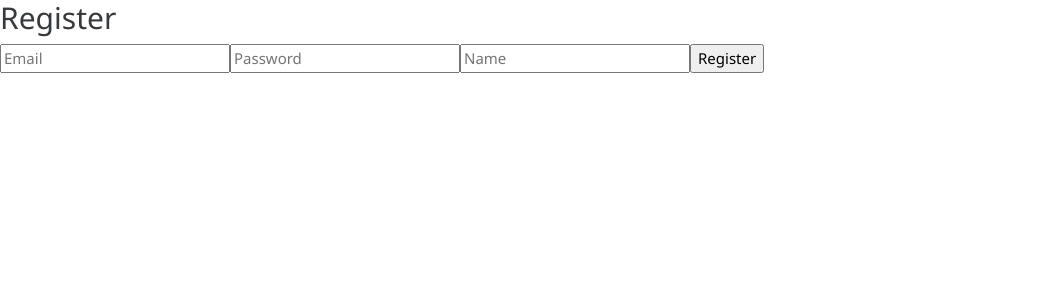
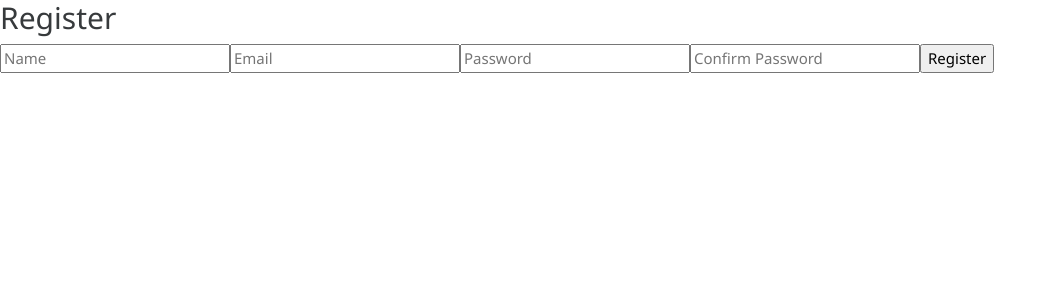
Before and after one commit to sale37/intern-pocket-imdb-frontend, a React (Create React App) app: page /register in a window 1280 px wide. Shown: the top 300 px of the page, without its empty margins (0-1057 px from the left). Built offline with nearby package versions, Linux system fonts and the light colour scheme; the HTML template or start-up script is replaced by a standard one.

Commit message:
Updated code

```diff
--- a/src/containers/auth/Register.js
+++ b/src/containers/auth/Register.js
@@ -9,6 +9,7 @@ class Register extends Component {
   state = {
     email: '',
     password: '',
+    confirmed_password: '',
     name: ''
   };
 
@@ -24,7 +25,12 @@ class Register extends Component {
       password: this.state.password,
       name: this.state.name
     };
+
+    if(this.state.password != this.state.confirmed_password){
+      alert('Password not confirmed')
+    }else{
     authService.register(registerData).then(res => history.push('/login'));
+    }
   };
 
   render() {
@@ -32,6 +38,12 @@ class Register extends Component {
       <div>
         <form onSubmit={this.submit}>
           <h2>Register</h2>
+          <input
+            type="text"
+            placeholder="Name"
+            value={this.state.name}
+            onChange={this.handleInputChange('name')}
+          />
           <input
             type="text"
             placeholder="Email"
@@ -45,10 +57,10 @@ class Register extends Component {
             onChange={this.handleInputChange('password')}
           />
           <input
-            type="text"
-            placeholder="Name"
-            value={this.state.name}
-            onChange={this.handleInputChange('name')}
+            type="password"
+            placeholder="Confirm Password"
+            value={this.state.confirmed_password}
+            onChange={this.handleInputChange('confirmed_password')}
           />
           <input type="submit" value="Register" />
           {this.props.registerError && <p>registerError</p>}
```
